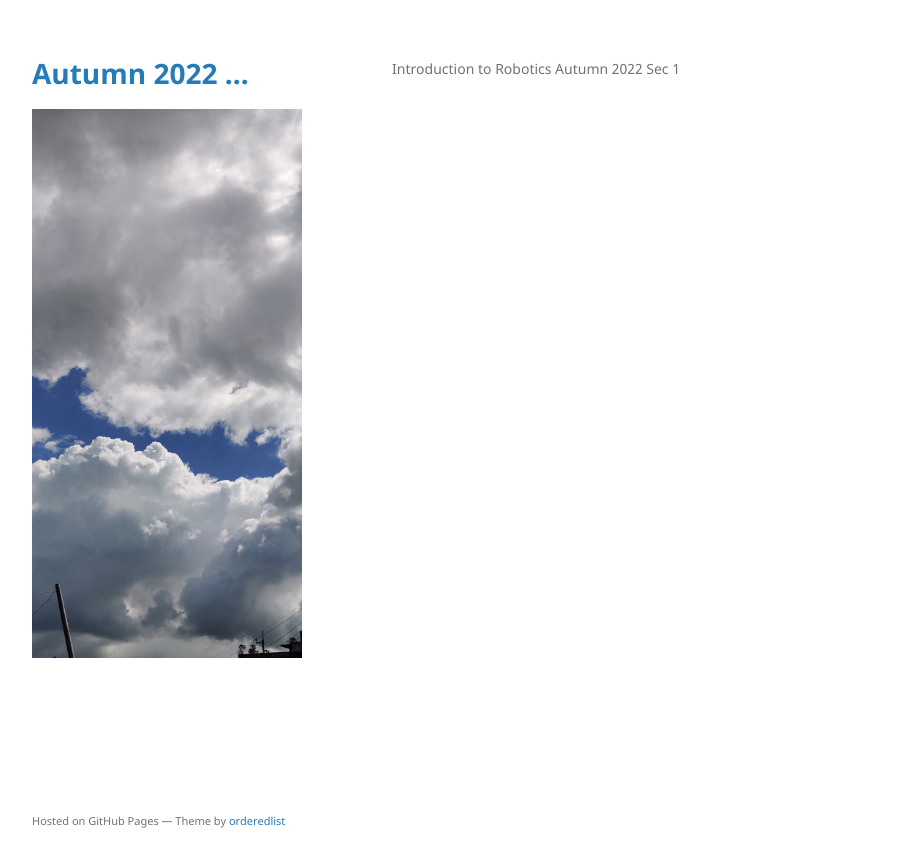
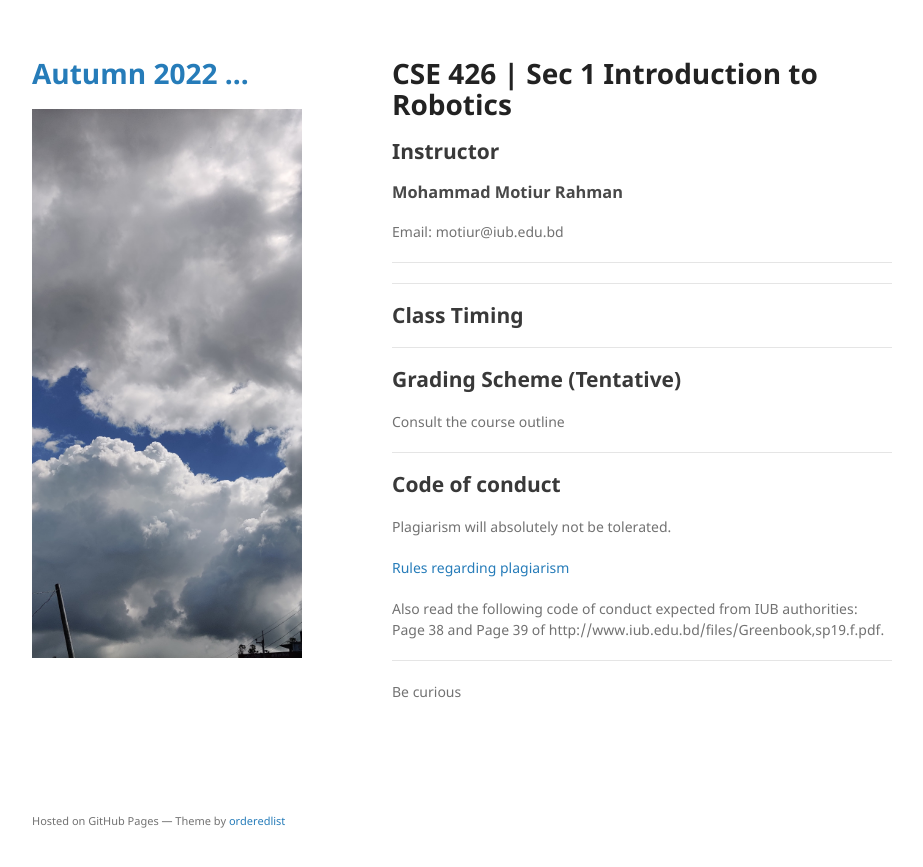
Before and after one commit to mohammadmotiurrahman/mohammadmotiurrahman.github.io, a Jekyll site: the page built from cse426_1/index.md, in a window 1280 px wide. Shown: the top 867 px of the page, without its empty margins (178-1101 px from the left). Built offline with Jekyll 4.4.1, drawn with Linux system fonts in a browser that asks for light colours; our own code applies the rules of GitHub Pages for plain Markdown files.

Commit message:
Update index.md

```diff
--- a/cse426_1/index.md
+++ b/cse426_1/index.md
@@ -1 +1,30 @@
-Introduction to Robotics Autumn 2022 Sec 1
+# CSE 426 | Sec 1 Introduction to Robotics
+
+## Instructor
+### Mohammad Motiur Rahman
+Email: motiur@iub.edu.bd
+* * *
+
+
+* * *
+## Class Timing
+
+
+
+* * *
+## Grading Scheme (Tentative)
+
+Consult the course outline
+
+* * *
+## Code of conduct
+Plagiarism will absolutely not be tolerated.
+
+[Rules regarding plagiarism](https://www.plagiarism.org/article/what-is-plagiarism)
+
+Also read the following code of conduct expected from IUB authorities: Page 38 and Page 39 of http://www.iub.edu.bd/files/Greenbook,sp19.f.pdf.
+
+* * *
+
+
+Be curious
```
